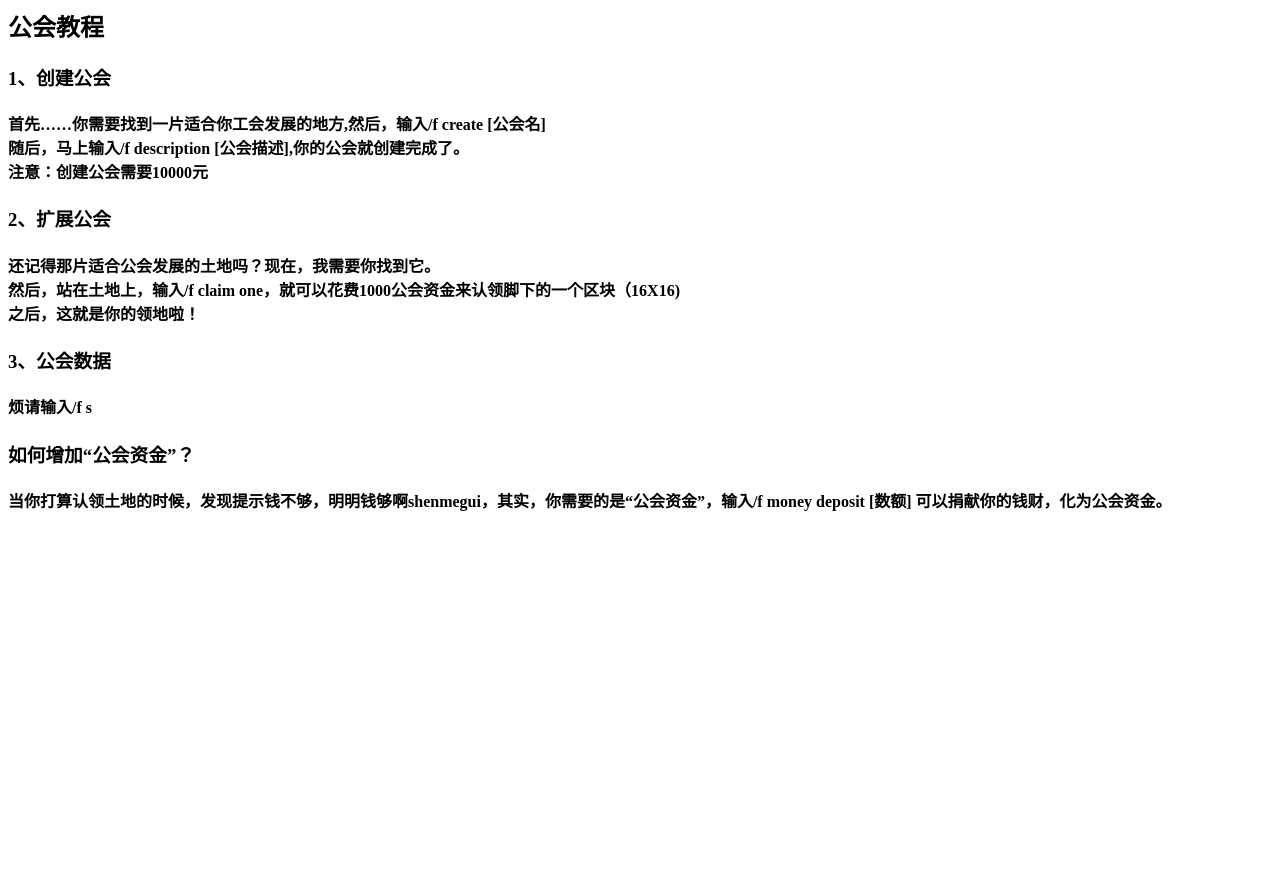
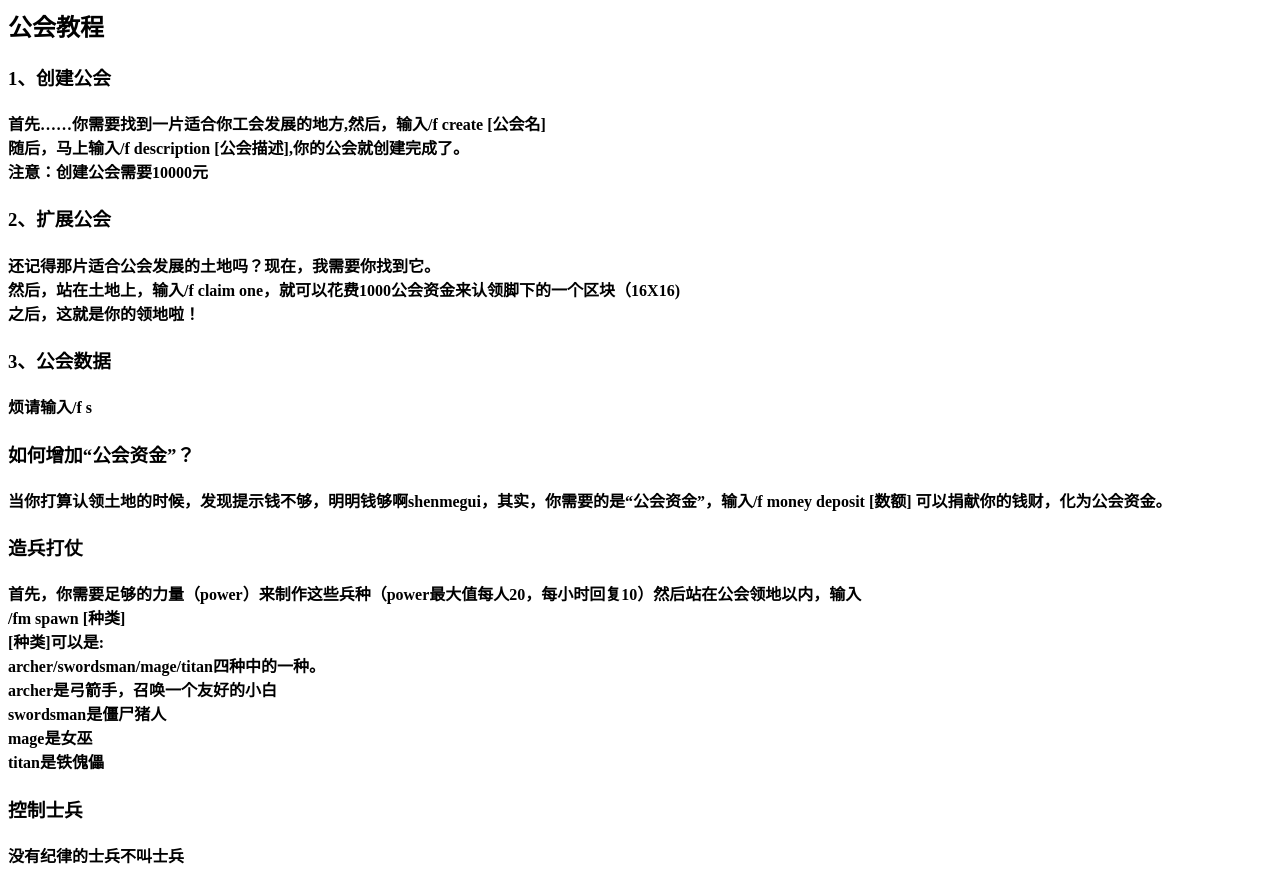
Before and after one commit to mcfaction/mcfaction.github.com, a plain HTML site: page t.html in a window 1280 px wide. Before the commit the page ends 800 px from the top, so only its background shows below. Drawn offline with Linux system fonts and the light colour scheme.

Commit message:
Update t.html

```diff
--- a/t.html
+++ b/t.html
@@ -8,3 +8,7 @@
 <h4>烦请输入/f s</h4>
 <h3>如何增加“公会资金”？</h3>
 <h4>当你打算认领土地的时候，发现提示钱不够，明明钱够啊shenmegui，其实，你需要的是“公会资金”，输入/f money deposit [数额] 可以捐献你的钱财，化为公会资金。</h4>
+<h3>造兵打仗</h3>
+<h4>首先，你需要足够的力量（power）来制作这些兵种（power最大值每人20，每小时回复10）然后站在公会领地以内，输入</br>/fm spawn [种类]</br>[种类]可以是:</br>archer/swordsman/mage/titan四种中的一种。</br>archer是弓箭手，召唤一个友好的小白</br>swordsman是僵尸猪人</br>mage是女巫</br>titan是铁傀儡</h4>
+<h3>控制士兵</h3>
+<h4>没有纪律的士兵不叫士兵</h4>
```
